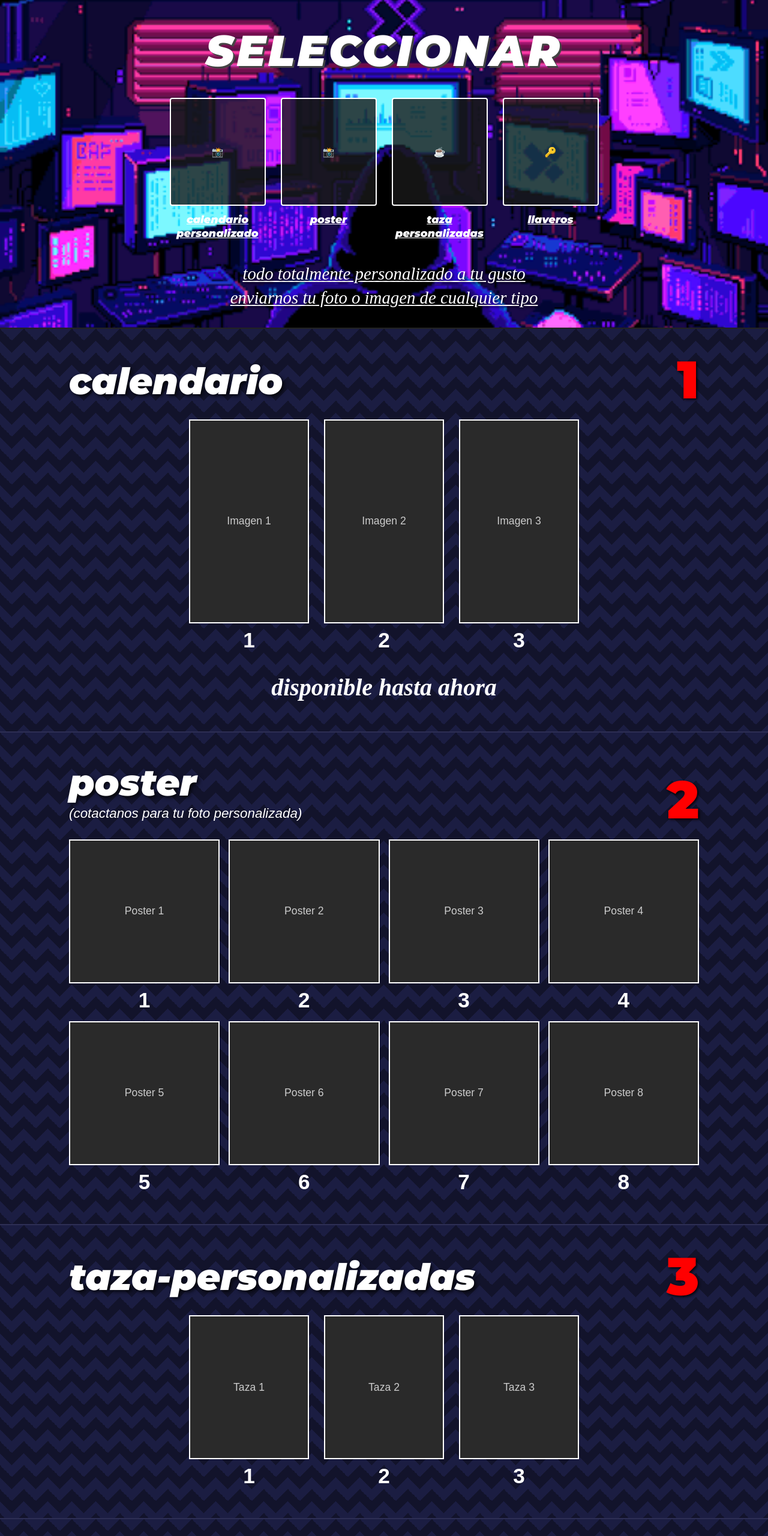
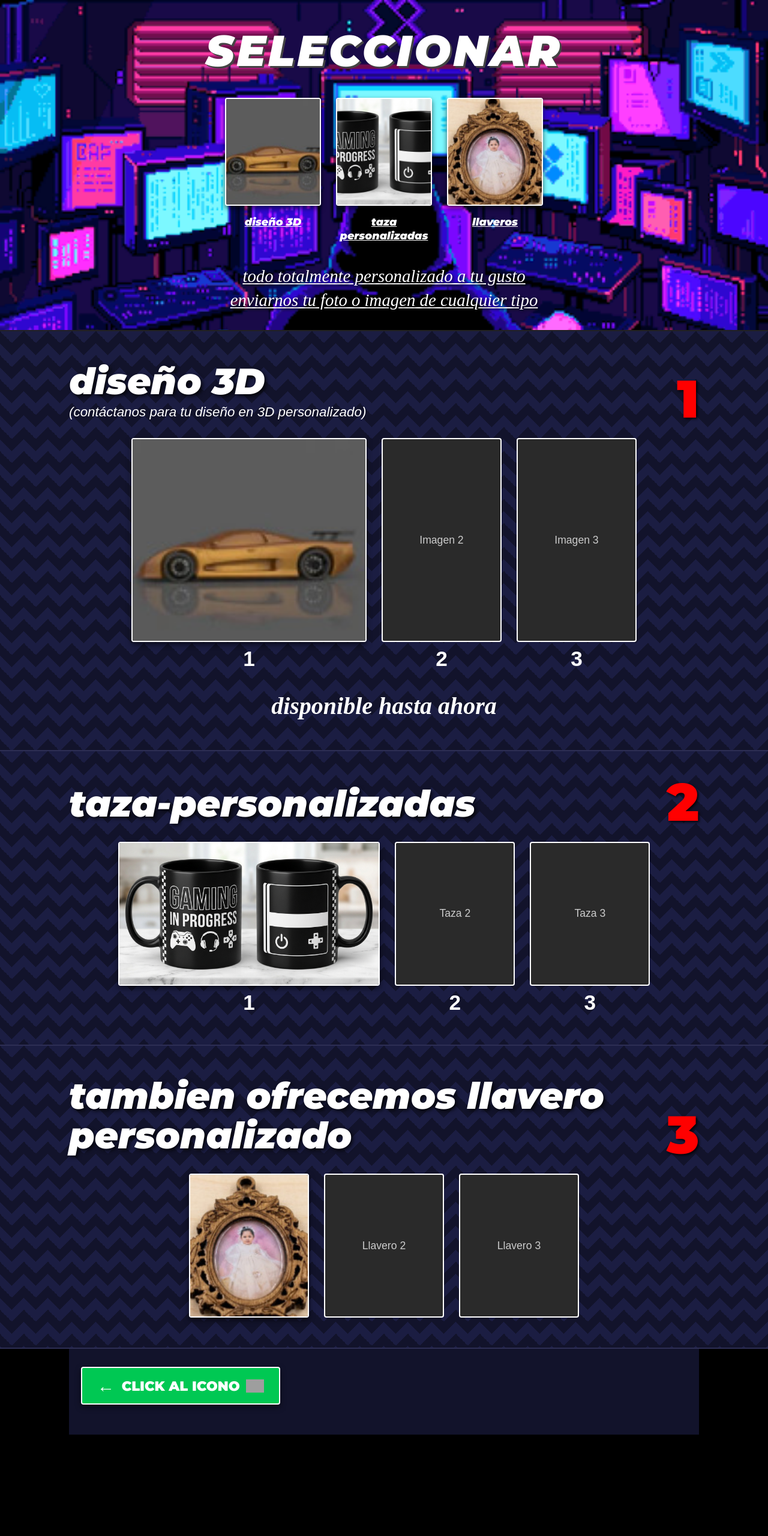
Before and after one commit to gablielcrak/paginaweb_ESTPT, a plain HTML site: page seleccionar.html in a window 1280 px wide. Shown: the top 2560 px of the page at 60% size. After the commit the page ends 2391 px from the top, so only its background shows below. Drawn offline with Linux system fonts and the light colour scheme; grey boxes are pictures that could not be loaded; a web font is replaced by a local one.

Commit message:
imagenes de taza,3D y Llavero

```diff
--- a/seleccionar.css
+++ b/seleccionar.css
@@ -1,5 +1,5 @@
 /* =========================================
-   ESTILOS GENERALES Y RESET
+   1. RESET Y ESTILOS GENERALES
    ========================================= */
 * {
     box-sizing: border-box;
@@ -15,11 +15,11 @@ body {
 }
 
 /* =========================================
-   SECCIÓN SUPERIOR: "SELECCIONAR" (CON GIF)
+   2. SECCIÓN SUPERIOR "SELECCIONAR" (CON GIF)
    ========================================= */
 .seccion-top-seleccionar {
     background-color: #000000;
-    /* GIF de fondo animado */
+    /* Fondo animado con GIF */
     background-image: url('img/fondo_negro2.gif');
     background-size: cover;
     background-position: center;
@@ -65,15 +65,27 @@ body {
     line-height: 1.3;
 }
 
+/* Imagen superior para categoría */
+.img-top {
+    width: 100%;
+    height: 180px;
+    object-fit: cover;
+    border: 2px solid #ffffff;
+    border-radius: 4px;
+    box-shadow: 0 4px 8px rgba(0,0,0,0.6);
+}
+
+/* Cuadro gris reservado (si no hay foto) */
 .img-placeholder-top {
     width: 100%;
     height: 180px;
-    background-color: rgba(26, 26, 26, 0.8); /* Ligeramente transparente para que luzca el GIF de fondo */
+    background-color: rgba(26, 26, 26, 0.85);
     border: 2px solid #ffffff;
     display: flex;
     align-items: center;
     justify-content: center;
     border-radius: 4px;
+    font-size: 2rem;
 }
 
 .texto-personalizado {
@@ -84,15 +96,15 @@ body {
     line-height: 1.4;
     text-decoration: underline;
     margin-top: 15px;
-    text-shadow: 2px 2px 4px rgba(0, 0, 0, 0.8);
+    text-shadow: 2px 2px 4px rgba(0, 0, 0, 0.9);
 }
 
 /* =========================================
-   SECCIONES DE CATÁLOGO (FONDO AZUL)
+   3. SECCIONES DE CATÁLOGO (FONDO AZUL PATRÓN)
    ========================================= */
 .seccion-catalogo-fondo {
     background-color: #12132b;
-    /* Patrón de rombos azules */
+    /* Patrón geométrico de rombos azules */
     background-image:
         linear-gradient(135deg, #1b1d42 25%, transparent 25%),
         linear-gradient(225deg, #1b1d42 25%, transparent 25%),
@@ -140,7 +152,9 @@ body {
     margin-top: 5px;
 }
 
-/* Grillas de productos */
+/* =========================================
+   4. GRILLAS E IMÁGENES DE PRODUCTOS
+   ========================================= */
 .grid-3-columnas {
     display: flex;
     justify-content: center;
@@ -164,6 +178,22 @@ body {
     align-items: center;
 }
 
+/* Estilo para imágenes reales de productos */
+.img-producto-catalogo {
+    width: 100%;
+    min-width: 200px;
+    height: 240px;
+    object-fit: cover;
+    border: 2px solid #ffffff;
+    border-radius: 4px;
+    box-shadow: 0 4px 10px rgba(0,0,0,0.6);
+}
+
+.img-producto-catalogo.alto {
+    height: 340px;
+}
+
+/* Estilo para rectángulos grises temporales */
 .img-placeholder-catalogo {
     width: 100%;
     min-width: 200px;
@@ -176,6 +206,7 @@ body {
     color: #cccccc;
     font-size: 1.1rem;
     object-fit: cover;
+    border-radius: 4px;
 }
 
 .img-placeholder-catalogo.alto {
@@ -200,7 +231,7 @@ body {
 }
 
 /* =========================================
-   BOTÓN INFERIOR DE WHATSAPP
+   5. BOTÓN INFERIOR DE WHATSAPP
    ========================================= */
 .contenedor-btn-inferior {
     background-color: #12132b;
@@ -224,14 +255,56 @@ body {
     align-items: center;
     border: 2px solid #ffffff;
     box-shadow: 0 4px 10px rgba(0, 0, 0, 0.5);
-    transition: transform 0.2s ease;
+    transition: transform 0.2s ease, background-color 0.2s ease;
 }
 
 .btn-whatsapp-largo:hover {
     transform: scale(1.05);
+    background-color: #00e676;
 }
 
 .btn-whatsapp-largo .flecha {
     margin-right: 12px;
     font-size: 1.8rem;
 }
+
+/* =========================================
+   6. ADAPTABILIDAD PARA CELULARES
+   ========================================= */
+@media (max-width: 768px) {
+    .titulo-seleccionar {
+        font-size: 2.8rem;
+    }
+
+    .titulo-producto {
+        font-size: 2.5rem;
+    }
+
+    .numero-rojo-grande {
+        font-size: 4rem;
+    }
+
+    .texto-personalizado {
+        font-size: 1.3rem;
+    }
+
+    .grid-categorias-top {
+        gap: 15px;
+    }
+
+    .cat-item {
+        width: 130px;
+    }
+
+    .img-top, .img-placeholder-top {
+        height: 140px;
+    }
+
+    .subtexto-disponible {
+        font-size: 1.8rem;
+    }
+
+    .contenedor-btn-inferior {
+        justify-content: center;
+    }
+}
--- a/seleccionar.html
+++ b/seleccionar.html
@@ -14,19 +14,15 @@
 
         <div class="grid-categorias-top">
             <div class="cat-item">
-                <div class="img-placeholder-top">📸</div>
-                <h3>calendario<br>personalizado</h3>
+                <img src="img/3D01.jpg" alt="Diseño 3D" class="img-top">
+                <h3>diseño 3D</h3>
             </div>
             <div class="cat-item">
-                <div class="img-placeholder-top">📸</div>
-                <h3>poster</h3>
-            </div>
-            <div class="cat-item">
-                <div class="img-placeholder-top">☕</div>
+                <img src="img/taza01.jpg" alt="Tazas" class="img-top">
                 <h3>taza<br>personalizadas</h3>
             </div>
             <div class="cat-item">
-                <div class="img-placeholder-top">🔑</div>
+                <img src="img/llavero01.jpg" alt="Llaveros" class="img-top">
                 <h3>llaveros</h3>
             </div>
         </div>
@@ -36,62 +32,68 @@
 
     <div class="seccion-catalogo-fondo">
         <div class="encabezado-catalogo">
-            <h2 class="titulo-producto">calendario</h2>
+            <div style="display:flex; flex-direction:column; align-items:flex-start;">
+                <h2 class="titulo-producto">diseño 3D</h2>
+                <span class="subtexto-blanco">(contáctanos para tu diseño en 3D personalizado)</span>
+            </div>
             <span class="numero-rojo-grande">1</span>
         </div>
 
         <div class="grid-3-columnas">
-            <div class="item-producto"><div class="img-placeholder-catalogo alto">Imagen 1</div><p class="numero-debajo">1</p></div>
-            <div class="item-producto"><div class="img-placeholder-catalogo alto">Imagen 2</div><p class="numero-debajo">2</p></div>
-            <div class="item-producto"><div class="img-placeholder-catalogo alto">Imagen 3</div><p class="numero-debajo">3</p></div>
+            <div class="item-producto">
+                <img src="img/3D01.jpg" alt="Diseño 3D 1" class="img-producto-catalogo alto">
+                <p class="numero-debajo">1</p>
+            </div>
+            <div class="item-producto">
+                <div class="img-placeholder-catalogo alto">Imagen 2</div>
+                <p class="numero-debajo">2</p>
+            </div>
+            <div class="item-producto">
+                <div class="img-placeholder-catalogo alto">Imagen 3</div>
+                <p class="numero-debajo">3</p>
+            </div>
         </div>
         <h3 class="subtexto-disponible">disponible hasta ahora</h3>
     </div>
 
     <div class="seccion-catalogo-fondo">
         <div class="encabezado-catalogo">
-            <div style="display:flex; flex-direction:column; align-items:flex-start;">
-                <h2 class="titulo-producto">poster</h2>
-                <span class="subtexto-blanco">(cotactanos para tu foto personalizada)</span>
-            </div>
+            <h2 class="titulo-producto">taza-personalizadas</h2>
             <span class="numero-rojo-grande">2</span>
         </div>
 
-        <div class="grid-4-columnas">
-            <div class="item-producto"><div class="img-placeholder-catalogo">Poster 1</div><p class="numero-debajo">1</p></div>
-            <div class="item-producto"><div class="img-placeholder-catalogo">Poster 2</div><p class="numero-debajo">2</p></div>
-            <div class="item-producto"><div class="img-placeholder-catalogo">Poster 3</div><p class="numero-debajo">3</p></div>
-            <div class="item-producto"><div class="img-placeholder-catalogo">Poster 4</div><p class="numero-debajo">4</p></div>
-            <div class="item-producto"><div class="img-placeholder-catalogo">Poster 5</div><p class="numero-debajo">5</p></div>
-            <div class="item-producto"><div class="img-placeholder-catalogo">Poster 6</div><p class="numero-debajo">6</p></div>
-            <div class="item-producto"><div class="img-placeholder-catalogo">Poster 7</div><p class="numero-debajo">7</p></div>
-            <div class="item-producto"><div class="img-placeholder-catalogo">Poster 8</div><p class="numero-debajo">8</p></div>
-        </div>
-    </div>
-
-    <div class="seccion-catalogo-fondo">
-        <div class="encabezado-catalogo">
-            <h2 class="titulo-producto">taza-personalizadas</h2>
-            <span class="numero-rojo-grande">3</span>
-        </div>
-
         <div class="grid-3-columnas">
-            <div class="item-producto"><div class="img-placeholder-catalogo">Taza 1</div><p class="numero-debajo">1</p></div>
-            <div class="item-producto"><div class="img-placeholder-catalogo">Taza 2</div><p class="numero-debajo">2</p></div>
-            <div class="item-producto"><div class="img-placeholder-catalogo">Taza 3</div><p class="numero-debajo">3</p></div>
+            <div class="item-producto">
+                <img src="img/taza01.jpg" alt="Taza 1" class="img-producto-catalogo">
+                <p class="numero-debajo">1</p>
+            </div>
+            <div class="item-producto">
+                <div class="img-placeholder-catalogo">Taza 2</div>
+                <p class="numero-debajo">2</p>
+            </div>
+            <div class="item-producto">
+                <div class="img-placeholder-catalogo">Taza 3</div>
+                <p class="numero-debajo">3</p>
+            </div>
         </div>
     </div>
 
     <div class="seccion-catalogo-fondo">
         <div class="encabezado-catalogo">
             <h2 class="titulo-producto">tambien ofrecemos llavero<br>personalizado</h2>
-            <span class="numero-rojo-grande">4</span>
+            <span class="numero-rojo-grande">3</span>
         </div>
 
         <div class="grid-3-columnas">
-            <div class="item-producto"><div class="img-placeholder-catalogo">Llavero 1</div></div>
-            <div class="item-producto"><div class="img-placeholder-catalogo">Llavero 2</div></div>
-            <div class="item-producto"><div class="img-placeholder-catalogo">Llavero 3</div></div>
+            <div class="item-producto">
+                <img src="img/llavero01.jpg" alt="Llavero 1" class="img-producto-catalogo">
+            </div>
+            <div class="item-producto">
+                <div class="img-placeholder-catalogo">Llavero 2</div>
+            </div>
+            <div class="item-producto">
+                <div class="img-placeholder-catalogo">Llavero 3</div>
+            </div>
         </div>
     </div>
 
```
Also changed, not shown: img/3D01.jpg (added), img/llavero01.jpg (added), img/taza01.jpg (added).
